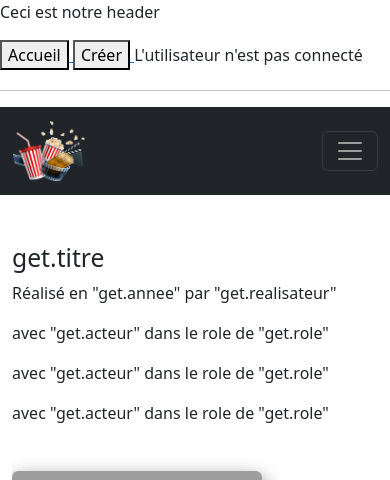
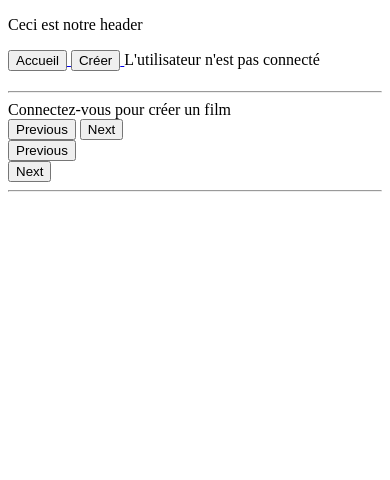
Before and after one commit to lea-nova/cinema, a PHP site: page / in a window 390 px wide. Shown: the top 480 px of the page. Run offline with PHP 8.4, Linux system fonts and the light colour scheme; grey boxes are pictures that could not be loaded.

Commit message:
Add files via upload

```diff
--- a/view/home.html.twig
+++ b/view/home.html.twig
@@ -1,102 +1,45 @@
-<!DOCTYPE html>
-<html lang="en">
-	<head>
-		<meta charset="UTF-8">
-		<meta name="viewport" content="width=device-width, initial-scale=1.0">
-		<title>Catalogue de film</title>
-		<link href="view/web/css/style.css" rel="stylesheet" type="text/css"/>
-		<link href="https://cdn.jsdelivr.net/npm/bootstrap@5.3.0/dist/css/bootstrap.min.css" rel="stylesheet">
-	</head>
+<body>
+	{% if user%}
+		{{"Bienvenue git i"}}
+	{% else %}
+		{{"Connectez-vous pour créer un film"}}
+	{% endif %}
 
-	<header>
-		<nav class="navbar navbar-expand-lg navbar-dark bg-dark">
-			<div class="container-fluid">
-				<a class="navbar-brand" href="#">
-					<img src="view/web/img/cinema.png" alt="Logo" width="73" height="61" class="d-inline-block align-text-top">
-				</a>
-				<button class="navbar-toggler" type="button" data-bs-toggle="collapse" data-bs-target="#navbarSupportedContent" aria-controls="navbarSupportedContent" aria-expanded="false" aria-label="Toggle navigation">
-					<span class="navbar-toggler-icon"></span>
-				</button>
-				<div class="collapse navbar-collapse" id="navbarSupportedContent">
-					<ul class="navbar-nav me-auto mb-2 mb-lg-0">
-						<li class="nav-item">
-							<a class="nav-link active" href="#accueil">Médiathèque</a>
-						</li>
-						<li class="nav-item">
-							<a class="nav-link" href="#accueil">Accueil</a>
-						</li>
-						<li class="nav-item">
-							<a class="nav-link" href="./compte.php">Compte</a>
-						</li>
-					</ul>
-
-					<form class="d-flex">
-						<input class="form-control me-2" type="search" placeholder="Rechercher un film" aria-label="Search">
-						<button class="btn btn-success w-75" type="submit">
-							<i class="bi bi-search-heart p-2"></i>Rechercher
-						</button>
-					</form>
-				</div>
-			</div>
-		</nav>
-
-
-	</header>
-
-	<body>
 	<div class="container mt-5">
 		<div class="row">
 			<div
 				class="col">
+
 				<!-- Carrousel -->
 				<div id="myCarousel" class="carousel slide" data-bs-ride="carousel">
-						<div
-							class="carousel-inner">
+					<div class="carousel-inner">
+						{% for film in films %}
 							<!-- Première diapositive -->
-							<div class="carousel-item active">
+							<div class="carousel-item {% if loop.first %}active{% endif %}">
 								<div class="row">
 									<div class="col-md-6">
-										<h2>get.titre</h2>
-										<p>Réalisé en "get.annee" par "get.realisateur"</p>
-										<p>avec "get.acteur" dans le role de "get.role"</p>
-										<p>avec "get.acteur" dans le role de "get.role"</p>
-										<p>avec "get.acteur" dans le role de "get.role"</p>
+										<h2>{{ film.getTitre }}</h2>
+										<p>Réalisé en
+											<strong>{{ film.getAnnee }}</strong>
+											par
+											<strong>{{ film.getRealisateur }}</strong>
+										</p>
+
+										<p>avec
+											<strong>{{ film.role.acteur.getPrenom }}</strong>
+											<strong>{{ film.role.acteur.getNom }}</strong>
+											dans le rôle de
+											<strong>{{ film.role.getPersonnage }}</strong>
+
+										</p>
+
 									</div>
 									<div class="col-md-6">
-										<img src="view/web/img/matrix.jpg" class="rounded" alt="Image 1">
+										<img src="{{ film.getAffiche }}" class="rounded" alt="{{ film.getTitre }}">
 									</div>
 								</div>
 							</div>
-							<!-- Deuxième diapositive -->
-							<div class="carousel-item">
-								<div class="row">
-									<div class="col-md-6">
-										<h2>get.titre</h2>
-										<p>Réalisé en "get.annee" par "get.realisateur"</p>
-										<p>avec "get.acteur" dans le role de "get.role"</p>
-										<p>avec "get.acteur" dans le role de "get.role"</p>
-										<p>avec "get.acteur" dans le role de "get.role"</p>
-									</div>
-									<div class="col-md-6">
-										<img src="view/web/img/matrix2.jpg" class="rounded" alt="Image 2">
-									</div>
-								</div>
-							</div>
-							<!-- Troisième diapositive -->
-							<div class="carousel-item">
-								<div class="row">
-									<div class="col-md-6">
-										<h2>get.titre</h2>
-										<p>Réalisé en "get.annee" par "get.realisateur"</p>
-										<p>avec "get.acteur" dans le role de "get.role"</p>
-										<p>avec "get.acteur" dans le role de "get.role"</p>
-										<p>avec "get.acteur" dans le role de "get.role"</p>
-									</div>
-									<div class="col-md-6">
-										<img src="view/web/img/matrix3.jpg" class="rounded" alt="Image 3">
-									</div>
-								</div>
-							</div>
+						{% endfor %}
 					</div>
 					<!-- Contrôles du carrousel -->
 					<button class="carousel-control-prev" type="button" data-bs-target="#myCarousel" data-bs-slide="prev">
@@ -110,6 +53,8 @@
 				</div>
 			</div>
 		</div>
+	</div>
+
 	<!-- Boutons Previous et Next centrés -->
 	<div class="row mt-3 justify-content-center">
 		<div class="col-auto">
@@ -119,25 +64,5 @@
 			<button class="btn btn-primary" type="button" onclick="nextSlide()">Next</button>
 		</div>
 	</div>
-		</div>
-
-		<!-- Link Bootstrap JS et jQuery -->
-		<script src="https://cdnjs.cloudflare.com/ajax/libs/jquery/3.6.0/jquery.min.js"></script>
-		<script src="https://stackpath.bootstrapcdn.com/bootstrap/5.3.0/js/bootstrap.bundle.min.js"></script>
-
-		<!-- JavaScript pour contrôler le carrousel -->
-		<script>
-			var myCarousel = new bootstrap.Carousel(document.getElementById('myCarousel'));
-
-function prevSlide() {
-myCarousel.prev();
-}
-
-function nextSlide() {
-myCarousel.next();
-}
-		</script>
-
 
 </body>
-</html>
```
Lines whose indentation alone changed are shown as unchanged.
